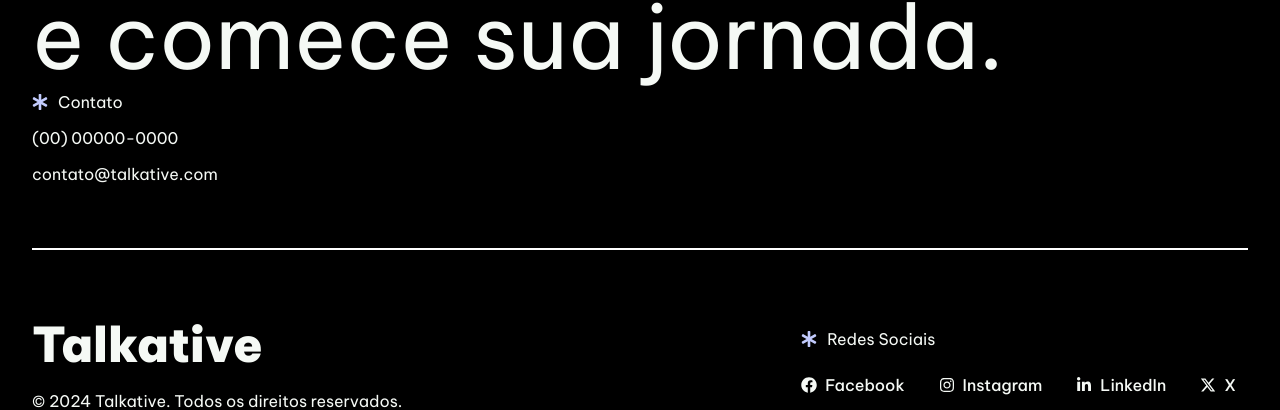
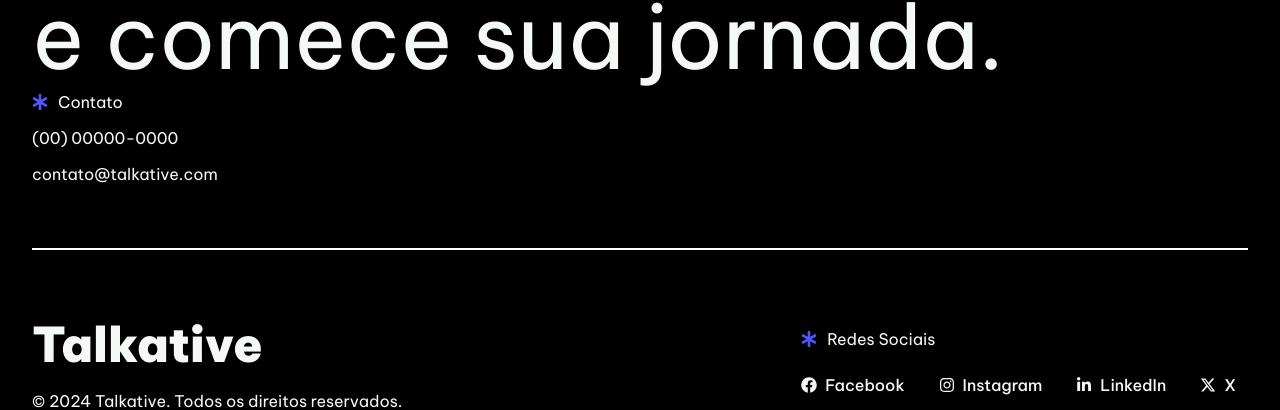
Before and after one commit to SnayderRodrigues/react-study, a React (Vite) app: page / in a window 1280 px wide. Shown: the part 9117-9527 px from the top of the page. Built offline with nearby package versions, Linux system fonts and the light colour scheme.

Commit message:
update: footer and contact page footer styles

```diff
--- a/src/styles/components/_footer.scss
+++ b/src/styles/components/_footer.scss
@@ -33,14 +33,15 @@
     .footer__contact-link {
       width: fit-content;
       font-size: u.rem(88);
+      transition: color 500ms cubic-bezier(0.23, 1, 0.32, 1);
 
       svg {
         transform: translateX(8px);
-        transition: transform 100ms linear;
+        transition: transform 500ms cubic-bezier(0.23, 1, 0.32, 1);
       }
 
       &:hover {
-        color: var(--light-blue);
+        color: var(--accent-color);
 
         svg {
           transform: translateX(20px);
@@ -65,7 +66,7 @@
           gap: 0.625rem;
 
           svg {
-            color: var(--light-blue);
+            color: var(--accent-color);
           }
         }
       }
@@ -102,7 +103,7 @@
       padding: 8px 12px;
 
       svg {
-        color: var(--light-blue);
+        color: var(--accent-color);
       }
     }
   }
@@ -113,6 +114,8 @@
     li a {
       background-color: transparent;
       padding: 8px 12px;
+      transition-property: background-color, color;
+      transition: 500ms cubic-bezier(0.23, 1, 0.32, 1);
 
       &:hover {
         color: var(--text-color);
@@ -120,14 +123,4 @@
       }
     }
   }
-  // .footer-span-opaque {
-  //   background-color: var(--black);
-  //   position: relative;
-  //   z-index: 1;
-  // }
-  // .footer-word-hidden {
-  //   display: inline-block;
-  //   transform: translateX(-248px);
-  //   transition: transform 500ms linear;
-  // }
 }
--- a/src/styles/pages/contact/_contactpagefooter.scss
+++ b/src/styles/pages/contact/_contactpagefooter.scss
@@ -56,7 +56,7 @@
         gap: 0.625rem;
 
         svg {
-          color: var(--blight-blue);
+          color: var(--accent-color);
         }
       }
     }
@@ -81,7 +81,7 @@
       padding: 0px 12px;
 
       svg {
-        color: var(--light-blue);
+        color: var(--accent-color);
       }
     }
   }
@@ -92,6 +92,8 @@
     li a {
       background-color: transparent;
       padding: 8px 12px;
+      transition-property: background-color, color;
+      transition: 500ms cubic-bezier(0.23, 1, 0.32, 1);
 
       &:hover {
         color: var(--text-color);
```
